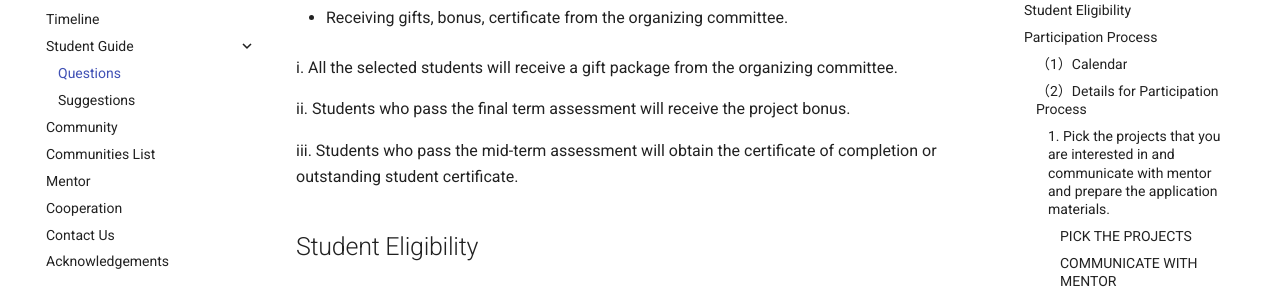
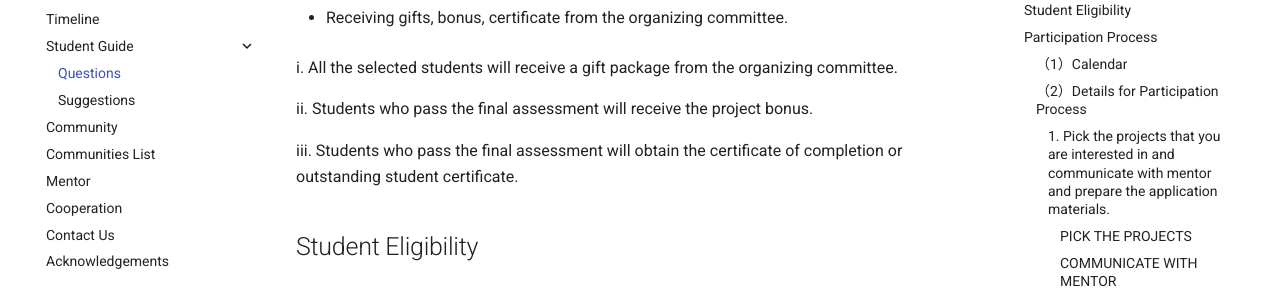
Before and after one commit to summer-ospp/help-en, an MkDocs documentation site: the page built from docs/student.md, in a window 1280 px wide and 900 px high, scrolled down 341 px. Shown: the part 161-452 px from the top of the window. Built offline with MkDocs 1.6.1 and Material for MkDocs 9.7.7, drawn with Linux system fonts in a browser that asks for light colours; comment, search, counter and statistics services are not loaded.

Commit message:
Update student.md

```diff
--- a/docs/student.md
+++ b/docs/student.md
@@ -16,9 +16,9 @@ Students are required to download, sign, scan and upload a signed version of the
 
   i.  All the selected students will receive a gift package from the organizing committee.
 
-  ii. Students who pass the final term assessment will receive the project bonus.
+  ii. Students who pass the final assessment will receive the project bonus.
 
-  iii.  Students who pass the mid-term assessment will obtain the certificate of completion or outstanding student certificate.
+  iii.  Students who pass the final assessment will obtain the certificate of completion or outstanding student certificate.
 
 ## Student Eligibility
 
```
